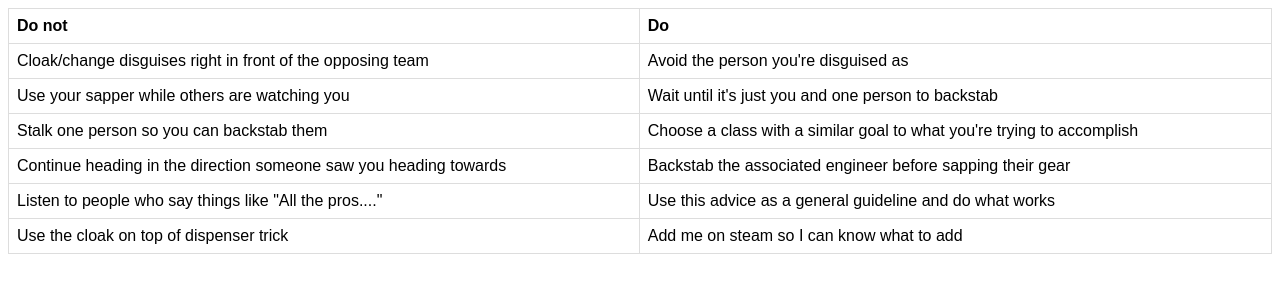
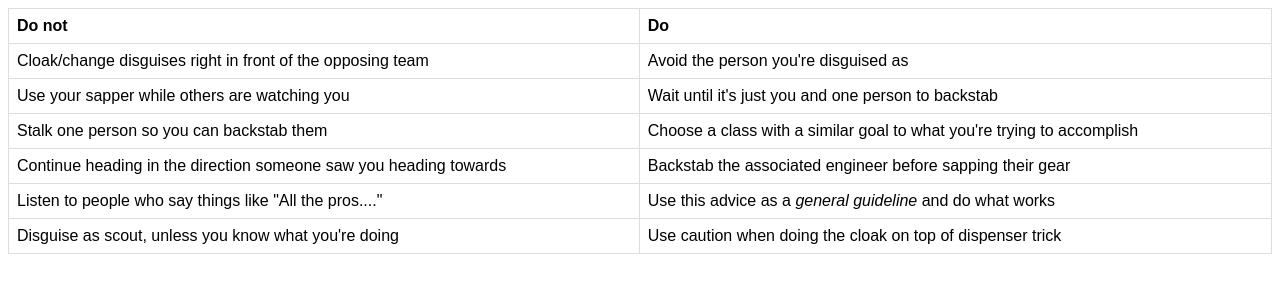
Before and after one commit to TheShadyRealm/soldier, a plain HTML site: page index.html in a window 1280 px wide. Drawn offline with Linux system fonts and the light colour scheme.

Commit message:
Update index.html

```diff
--- a/index.html
+++ b/index.html
@@ -40,10 +40,10 @@ td, th {
 
     <tr>
     <td>Listen to people who say things like "All the pros...."</td>
-        <td>Use this advice as a general guideline and do what works</td>
+        <td>Use this advice as a <i>general guideline</i> and do what works</td>
     </tr>
     <tr>
-    <td>Use the cloak on top of dispenser trick</td>
-    <td>Add me on steam so I can know what to add</td>
+    <td>Disguise as scout, unless you know what you're doing</td>
+    <td>Use caution when doing the cloak on top of dispenser trick</td>
     </tr>
 </table>
```
